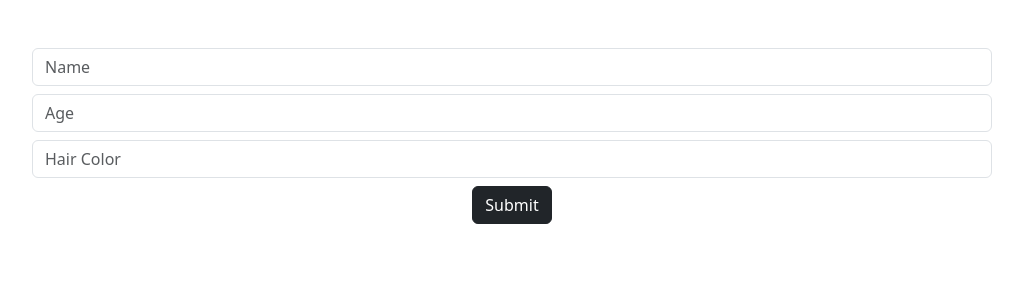
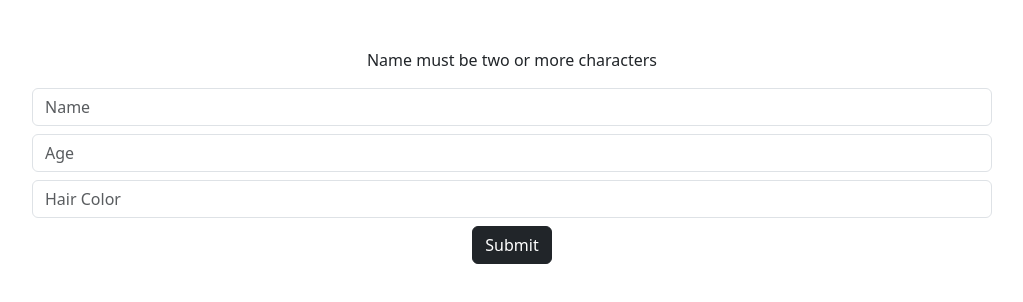
Before and after one commit to prudv13/react-design-patterns, a React (Vite) app: page / in a window 1280 px wide. Shown: the top 302 px of the page, without its empty margins (128-1151 px from the left). Built offline with nearby package versions, Linux system fonts and the light colour scheme.

Commit message:
Controlled form component

```diff
--- a/src/App.jsx
+++ b/src/App.jsx
@@ -1,12 +1,14 @@
 import React from 'react'
 import LayoutComponent from './design/01-Layout Components/LayoutComponent';
 import UncontrolledForm from './design/02-Controlled-Uncontrolled/UncontrolledForm';
+import ControlledForm from './design/02-Controlled-Uncontrolled/ControlledForm';
 
 const App = () => {
   return (
     <center>
       {/* <LayoutComponent /> */}
-      <UncontrolledForm />
+      {/*<UncontrolledForm />*/}
+      <ControlledForm />
     </center>
   )
 }
--- /dev/null
+++ b/src/design/02-Controlled-Uncontrolled/ControlledForm.jsx
@@ -0,0 +1,79 @@
+import React, { useEffect, useState } from 'react'
+
+const ControlledForm = () => {
+    const [name, setName] = useState('');
+    const [age, setAge] = useState('');
+    const [hairColor, setHairColor] = useState('');
+
+    const [nameInputError, setNameInputError] = useState('');
+
+    const handleSubmit = (e) => {
+        e.preventDefault();
+        console.log({
+            name: name,
+            age: age,
+            hairColor: hairColor
+        });
+    }
+
+    useEffect(() => {
+        if(name.length < 2){
+            setNameInputError('Name must be two or more characters');
+        }
+        else {
+            setNameInputError('');
+        }
+    }, [name]);
+
+  return (
+    <form
+        className='d-flex flex-column gap-2 w-75 mt-5'
+        onSubmit={handleSubmit}
+    >
+        <div>
+            {nameInputError && <p>{nameInputError}</p>}
+            <input
+                name='name'
+                type='text'
+                placeholder='Name'
+                className='form-control'
+                value={name}
+                onChange={e => setName(e.target.value)}
+            />
+        </div>
+
+        <div>
+            <input
+                name='age'
+                type='number'
+                placeholder='Age'
+                className='form-control'
+                value={age}
+                onChange={e => setAge(e.target.value)}
+            />
+        </div>
+
+        <div>
+            <input
+                name='hairColor'
+                type='text'
+                placeholder='Hair Color'
+                className='form-control'
+                value={hairColor}
+                onChange={e => setHairColor(e.target.value)}
+            />
+        </div>
+
+        <div>
+            <input
+                type='submit'
+                value='Submit'
+                className='btn btn-dark'
+            />
+        </div>
+
+    </form>
+  )
+}
+
+export default ControlledForm;
```
